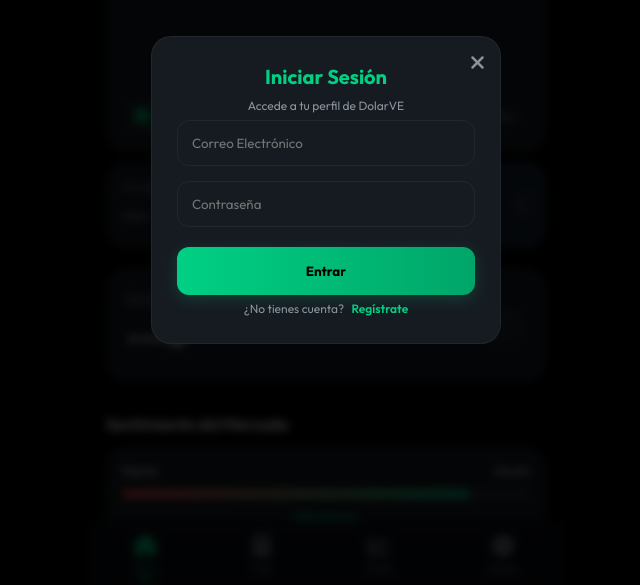
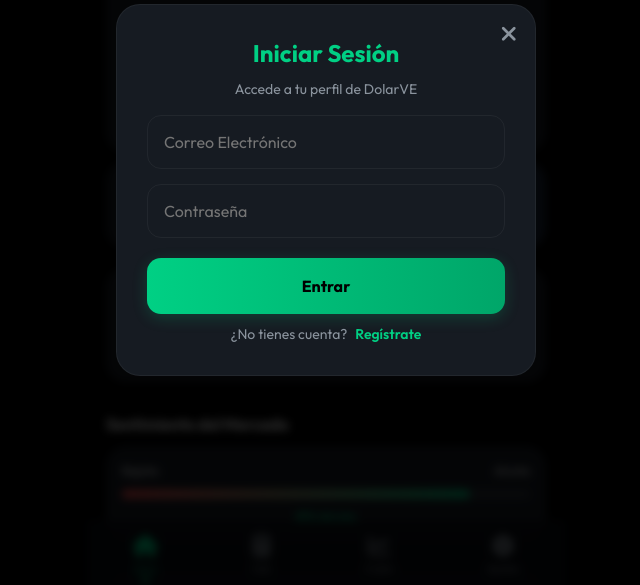
Before and after one commit to johnlennonl/DolarVE, a plain HTML site: page index.html in a window 1280 px wide. Both pictures are taken after a click on the element "Ingresar". Shown: the part 210-795 px from the top of the page, without its empty margins (314-954 px from the left). Drawn offline with nearby package versions, Linux system fonts and the light colour scheme; no server answers.

Commit message:
arreglamos el modal del login

```diff
--- a/index.html
+++ b/index.html
@@ -572,40 +572,40 @@
 
     <!-- Auth Modal -->
     <div class="modal-overlay" id="auth-modal-overlay" style="display: none; position: fixed; top: 0; left: 0; right: 0; bottom: 0; background: rgba(0,0,0,0.8); z-index: 99999; backdrop-filter: blur(5px); justify-content: center; align-items: center; padding: 20px; opacity: 0; transition: opacity 0.3s ease;">
-        <div style="width: 100%; max-width: 350px; background: var(--card-bg); border: 1px solid var(--card-border); border-radius: 20px; padding: 25px; display: flex; flex-direction: column; gap: 15px; position: relative;">
-            <div id="close-auth-modal" style="position: absolute; top: 15px; right: 15px; cursor: pointer; color: var(--text-muted); z-index: 2;"><i class="fa-solid fa-xmark" style="font-size: 20px;"></i></div>
+        <div style="width: 100%; max-width: 420px; background: var(--card-bg); border: 1px solid var(--card-border); border-radius: 24px; padding: 30px; display: flex; flex-direction: column; gap: 15px; position: relative;">
+            <div id="close-auth-modal" style="position: absolute; top: 18px; right: 18px; cursor: pointer; color: var(--text-muted); z-index: 2;"><i class="fa-solid fa-xmark" style="font-size: 22px;"></i></div>
 
             <!-- LOGIN / REGISTER VIEW -->
             <div id="auth-login-view">
-                <div style="text-align: center; margin-bottom: 5px;">
-                    <h2 id="auth-title" style="font-size: 20px; color: var(--accent-green); font-weight: 700;">Iniciar Sesión</h2>
-                    <p id="auth-subtitle" style="font-size: 12px; color: var(--text-muted); margin-top: 5px;">Accede a tu perfil de DolarVE</p>
+                <div style="text-align: center; margin-bottom: 15px;">
+                    <h2 id="auth-title" style="font-size: 24px; color: var(--accent-green); font-weight: 700;">Iniciar Sesión</h2>
+                    <p id="auth-subtitle" style="font-size: 14px; color: var(--text-muted); margin-top: 8px;">Accede a tu perfil de DolarVE</p>
                 </div>
 
                 <form id="auth-form" onsubmit="return false;" style="display: flex; flex-direction: column; gap: 15px;">
                     <div id="auth-register-fields" style="display: none; flex-direction: column; gap: 15px;">
                         <div style="display: flex; gap: 10px; width: 100%;">
-                            <input type="text" id="auth-firstname" placeholder="Nombres" style="flex: 1; min-width: 0; padding: 14px; background: var(--nav-bg); color: #fff; border: 1px solid var(--card-border); border-radius: 12px; outline: none; font-family: 'Outfit'; box-sizing: border-box;">
-                            <input type="text" id="auth-lastname" placeholder="Apellidos" style="flex: 1; min-width: 0; padding: 14px; background: var(--nav-bg); color: #fff; border: 1px solid var(--card-border); border-radius: 12px; outline: none; font-family: 'Outfit'; box-sizing: border-box;">
+                            <input type="text" id="auth-firstname" placeholder="Nombres" style="flex: 1; min-width: 0; padding: 16px; font-size: 16px; background: var(--nav-bg); color: #fff; border: 1px solid var(--card-border); border-radius: 14px; outline: none; font-family: 'Outfit'; box-sizing: border-box;">
+                            <input type="text" id="auth-lastname" placeholder="Apellidos" style="flex: 1; min-width: 0; padding: 16px; font-size: 16px; background: var(--nav-bg); color: #fff; border: 1px solid var(--card-border); border-radius: 14px; outline: none; font-family: 'Outfit'; box-sizing: border-box;">
                         </div>
                         <div class="input-group">
-                            <label style="font-size: 11px; color: var(--text-muted); margin-bottom: 6px; display: block; font-weight: 500;">Fecha de Nacimiento</label>
-                            <input type="date" id="auth-dob" style="width: 100%; box-sizing: border-box; padding: 12px; background: var(--nav-bg); color: #fff; border: 1px solid var(--card-border); border-radius: 12px; outline: none; color-scheme: dark; font-family: 'Outfit';">
+                            <label style="font-size: 12px; color: var(--text-muted); margin-bottom: 6px; display: block; font-weight: 500;">Fecha de Nacimiento</label>
+                            <input type="date" id="auth-dob" style="width: 100%; box-sizing: border-box; padding: 14px; font-size: 16px; background: var(--nav-bg); color: #fff; border: 1px solid var(--card-border); border-radius: 14px; outline: none; color-scheme: dark; font-family: 'Outfit';">
                         </div>
                     </div>
 
-                    <input type="email" id="auth-email" placeholder="Correo Electrónico" required style="width: 100%; box-sizing: border-box; padding: 14px; background: var(--nav-bg); color: #fff; border: 1px solid var(--card-border); border-radius: 12px; outline: none; font-family: 'Outfit';">
-                    <input type="password" id="auth-password" placeholder="Contraseña" required minlength="6" style="width: 100%; box-sizing: border-box; padding: 14px; background: var(--nav-bg); color: #fff; border: 1px solid var(--card-border); border-radius: 12px; outline: none; font-family: 'Outfit';">
+                    <input type="email" id="auth-email" placeholder="Correo Electrónico" required style="width: 100%; box-sizing: border-box; padding: 16px; font-size: 16px; background: var(--nav-bg); color: #fff; border: 1px solid var(--card-border); border-radius: 14px; outline: none; font-family: 'Outfit';">
+                    <input type="password" id="auth-password" placeholder="Contraseña" required minlength="6" style="width: 100%; box-sizing: border-box; padding: 16px; font-size: 16px; background: var(--nav-bg); color: #fff; border: 1px solid var(--card-border); border-radius: 14px; outline: none; font-family: 'Outfit';">
 
                     <!-- Loading Spinner for Auth -->
                     <div id="auth-loading" style="display: none; justify-content: center; padding: 10px;">
-                        <i class="fa-solid fa-circle-notch fa-spin" style="color: var(--accent-green); font-size: 24px;"></i>
+                        <i class="fa-solid fa-circle-notch fa-spin" style="color: var(--accent-green); font-size: 28px;"></i>
                     </div>
 
-                    <button type="submit" id="auth-action-btn" style="width: 100%; padding: 16px; background: linear-gradient(90deg, #00D084, #00a669); color: #000; border: none; border-radius: 12px; font-weight: 700; cursor: pointer; margin-top: 5px; font-family: 'Outfit'; box-shadow: 0 4px 15px rgba(0,208,132,0.2);">Entrar</button>
+                    <button type="submit" id="auth-action-btn" style="width: 100%; padding: 18px; font-size: 16px; background: linear-gradient(90deg, #00D084, #00a669); color: #000; border: none; border-radius: 14px; font-weight: 700; cursor: pointer; margin-top: 5px; font-family: 'Outfit'; box-shadow: 0 4px 15px rgba(0,208,132,0.2);">Entrar</button>
                 </form>
 
-                <div style="text-align: center; font-size: 12px; color: var(--text-muted); margin-top: 5px;">
+                <div style="text-align: center; font-size: 14px; color: var(--text-muted); margin-top: 10px;">
                     <span id="auth-toggle-text">¿No tienes cuenta?</span>
                     <a href="#" id="auth-toggle-btn" style="color: var(--accent-green); text-decoration: none; font-weight: 600; margin-left: 5px;">Regístrate</a>
                 </div>
```
